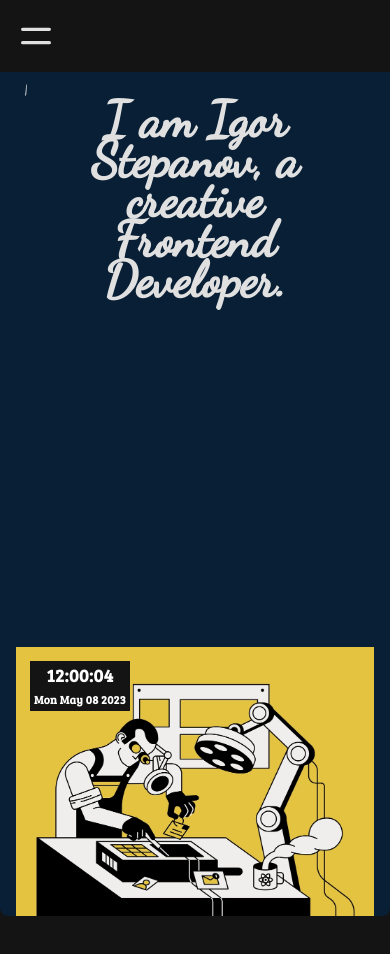
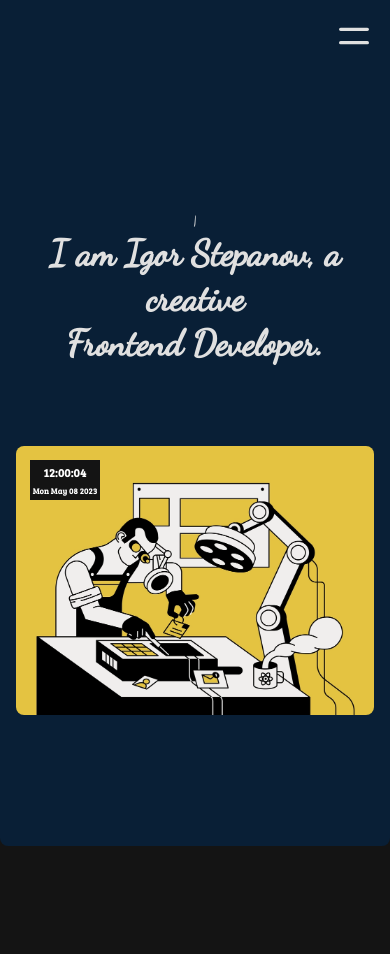
Before and after one commit to stpkkk/Next.js-stpkkk-portfolio, a Next.js app: page / in a window 390 px wide. Shown: the top 954 px of the page. After the commit the page ends 846 px from the top, so only its background shows below. Built offline with nearby package versions, Linux system fonts and the light colour scheme.

Commit message:
app refactoring styles

```diff
--- a/app/about/page.tsx
+++ b/app/about/page.tsx
@@ -23,8 +23,8 @@ const AboutPage: React.FC = () => {
   ];
 
   return (
-    <div className="page_wrapper flex_between flex-wrap">
-      <div className="bg-secondary flex_center flex-col max-w-[700px] w-full self-start rounded-lg sm:rounded-none">
+    <div className="page_wrapper sm:gap-4">
+      <div className="bg-secondary flex_center flex-col max-w-[700px] w-full self-start rounded-lg">
         <Image
           src={"/assets/images/about.jpg"}
           alt="about"
--- a/app/my-projects/page.tsx
+++ b/app/my-projects/page.tsx
@@ -6,7 +6,7 @@ import TypeAnimationComp from "@components/TypeAnimationComp";
 
 const ProjectPage: React.FC = () => {
   return (
-    <div className="page_wrapper flex flex-col sm:gap-0 sm:flex_center">
+    <div className="page_wrapper mb-10 sm:mb-0 sm:gap-0 sm:flex_center">
       <div className="flex_between py-20 px-40 mb-20 bg-secondary rounded-lg w-full sm:px-10 sm:py-16 sm:gap-10 sm:justify-center sm:overflow-hidden">
         <div className="mb-20 max-w-[600px] text-black font-bold sm:text-center sm:mb-0 sm:flex_center ">
           <h1 className="head_text">My Projects</h1>
@@ -21,7 +21,7 @@ const ProjectPage: React.FC = () => {
         </div>
         <Meditation />
       </div>
-      <ul className="flex gap-20 flex-col sm:gap-4">
+      <ul className="flex flex-col sm:gap-0">
         {getProjectCards.map(card => (
           <ProjectCard key={card.id} card={{ ...card }} />
         ))}
--- a/app/page.tsx
+++ b/app/page.tsx
@@ -5,8 +5,8 @@ import { Clock } from "@components/Clock";
 
 const HomePage: React.FC = () => {
   return (
-    <div className="page_wrapper pb-20 px-32 flex_between w-full sm:gap-9 sm:flex-col">
-      <div className="font-dancingScript mb-4 text-xl sm:text-sm sm:mb-0 sm:p-2 ">
+    <div className="page_wrapper sm:flex-col sm:justify-center sm:gap-10 sm:h-[calc(100vh-70px)]">
+      <div className="font-dancingScript text-xl sm:text-sm sm:mb-0 sm:p-2 sm:text-center">
         <TypeAnimationComp
           sequence={[
             "Hello World",
@@ -17,7 +17,7 @@ const HomePage: React.FC = () => {
             4000,
           ]}
         />
-        <h1 className="head_text sm:text-center sm:m-0">
+        <h1 className="head_text sm:text-center m-0">
           I am Igor Stepanov,&nbsp;
           <br className="sm:hidden" />a creative
           <br /> Frontend Developer.
@@ -29,10 +29,10 @@ const HomePage: React.FC = () => {
           alt="homepage"
           width={600}
           height={400}
-          className="w-full h-auto rounded-lg sm:rounded-none"
+          className="w-full h-auto rounded-lg"
           priority
         />
-        <div className="absolute top-[63px] left-[60px] sm:left-[14px] sm:top-[14px]">
+        <div className="absolute top-[53px] left-[30px] sm:left-[14px] sm:top-[14px]">
           <Clock />
         </div>
       </div>
--- a/components/Clock.tsx
+++ b/components/Clock.tsx
@@ -40,7 +40,7 @@ export const Clock: React.FC<ClockProps> = ({ size = 100 }) => {
       height={50}
       viewBox={`0 0 ${viewBoxSize} ${viewBoxSize + 20}`}
       xmlns="http://www.w3.org/2000/svg"
-      className="bg-black"
+      className="bg-black sm:w-[70px] sm:h-[40px]"
     >
       <text
         x={center}
@@ -49,7 +49,7 @@ export const Clock: React.FC<ClockProps> = ({ size = 100 }) => {
         fontSize="50"
         fontWeight="bold"
         fill="#fff"
-        className="font-bree tracking-wide w-full"
+        className="font-bree tracking-wide w-full sm:text-[40px]"
       >
         {`${hours}:${minutes}:${seconds}`}
       </text>
@@ -60,7 +60,7 @@ export const Clock: React.FC<ClockProps> = ({ size = 100 }) => {
         fontSize="32"
         fontWeight="bold"
         fill="#fff"
-        className="font-bree tracking-wide w-full"
+        className="font-bree tracking-wide w-full sm:text-[28px]"
       >
         {formattedDate}
       </text>
--- a/components/Footer.tsx
+++ b/components/Footer.tsx
@@ -6,7 +6,7 @@ import { useMobile } from "@hooks/useMediaQuery";
 export const Footer: React.FC = () => {
   const isMobile = useMobile();
   return (
-    <div className="absolute h-14 w-full bottom-2">
+    <div className="absolute h-20 w-full bottom-0 sm:hidden">
       {isMobile || <SocialLinks />}
     </div>
   );
--- a/components/MyProjects/Meditation.tsx
+++ b/components/MyProjects/Meditation.tsx
@@ -4,7 +4,7 @@ import { LaptopCoffeeBulb } from "@public/assets/icons/LaptopCoffeeBulb";
 
 export const Meditation: React.FC = () => {
   return (
-    <div className="relative ">
+    <div className="relative">
       <div className="absolute top-1/4 flex_center animate-[wiggle_5s_ease-in-out_infinite]">
         <Guru />
       </div>
--- a/components/MyProjects/ProjectCard.tsx
+++ b/components/MyProjects/ProjectCard.tsx
@@ -36,7 +36,7 @@ export const ProjectCard: React.FC<ProjectCardProps> = ({ card }) => {
           </div>
         </div>
       </div>
-      <div className={`line my-20 sm:my-10 ${isLastCard && "hidden"}`} />
+      <div className={`line ${isLastCard && "hidden"}`} />
     </li>
   );
 };
--- a/components/Nav.tsx
+++ b/components/Nav.tsx
@@ -34,7 +34,7 @@ export const NavMobile: React.FC = () => {
         onClick={handleToggleMobileMenu}
         type="button"
       >
-        <AiOutlineCloseCircle size={30} />
+        <AiOutlineCloseCircle size={40} />
       </button>
       <nav className="flex_center flex-col gap-2 text-4xl mx-auto font-bree relative top-1/4 -translate-y-1/2">
         {navLinks.map(link => (
@@ -56,6 +56,7 @@ export const NavMobile: React.FC = () => {
       </div>
     </div>
   ) : (
+    <div className="bg-bgContainer flex_end">
       <button
         onClick={handleToggleMobileMenu}
         type="button"
@@ -63,6 +64,7 @@ export const NavMobile: React.FC = () => {
       >
         <HiOutlineMenuAlt4 size={40} />
       </button>
+    </div>
   );
 };
 
--- a/components/SocialLinks.tsx
+++ b/components/SocialLinks.tsx
@@ -28,8 +28,8 @@ export const SocialLinks: React.FC = () => {
     });
   };
   return (
-    <div className="flex_center space-x-4 text-primary p-2 ">
-      <ul className="flex_center space-x-4">
+    <div className="flex_center space-x-6 text-primary pb-10 ">
+      <ul className="flex_center space-x-6">
         {links.map(link => (
           <Link
             key={link.path}
--- a/styles/globals.css
+++ b/styles/globals.css
@@ -38,14 +38,15 @@
 /* Tailwind Styles */
 
 body {
-  @apply bg-black relative after:block after:content-[''] after:h-14 min-h-screen text-primary;
+  @apply min-h-screen bg-black text-primary font-roboto relative after:block after:content-[''] after:h-24 sm:after:content-none;
 }
 
 .page_wrapper {
-  @apply max-w-[1600px] mx-auto mb-10 pt-24 font-roboto rounded-b-lg  px-12 pb-10 sm:px-4 bg-bgContainer sm:p-0 sm:min-h-screen sm:flex sm:flex-col sm:gap-16 sm:overflow-hidden;
+  @apply flex justify-between items-center flex-wrap max-w-[1600px] mx-auto py-24 px-16 rounded-b-lg bg-bgContainer mb-10 sm:mb-0 sm:flex sm:flex-col sm:px-4 sm:py-10;
 }
+
 .head_text {
-  @apply text-[87px] leading-none font-dancingScript font-bold mb-10 sm:mb-8 sm:text-[50px] sm:leading-10 sm:text-center;
+  @apply text-[87px] leading-none font-dancingScript font-bold mb-10 sm:mb-8 sm:text-[36px] sm:leading-tight  sm:text-center;
 }
 
 .desc {
@@ -53,7 +54,7 @@ body {
 }
 
 .line {
-  @apply border border-t-0 border-b-secondary opacity-10 w-full;
+  @apply border border-t-0 border-b-secondary opacity-10 w-full my-20 sm:my-10;
 }
 
 /* FLex */
```
Lines whose indentation alone changed are shown as unchanged.
